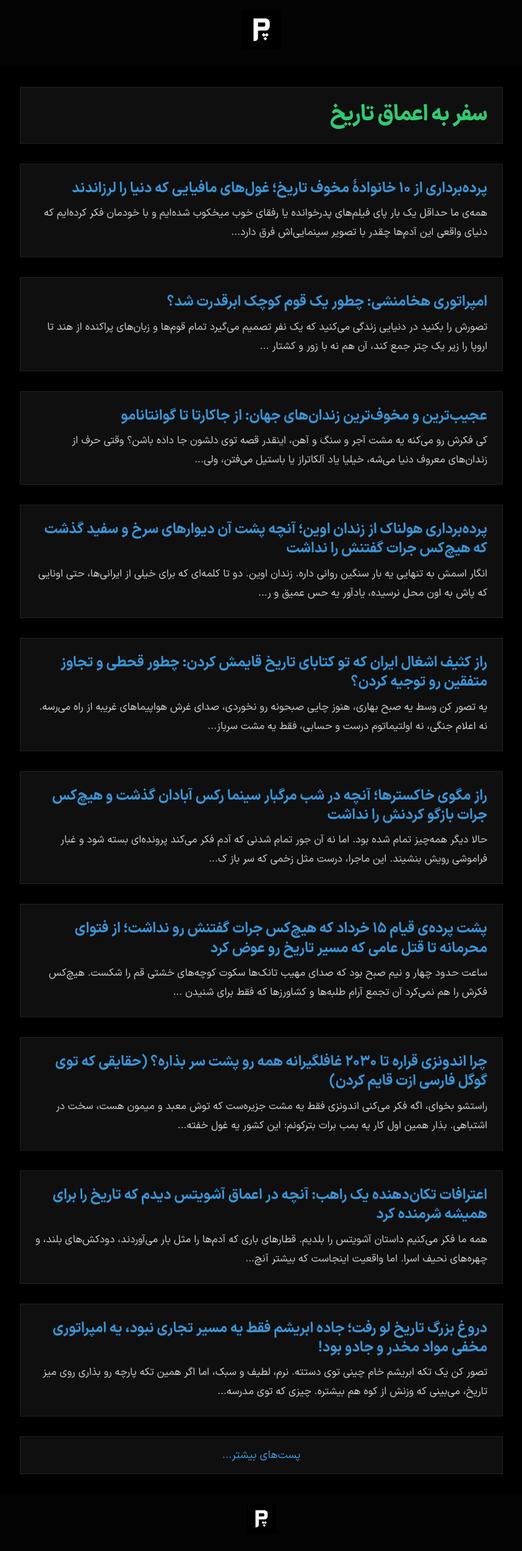
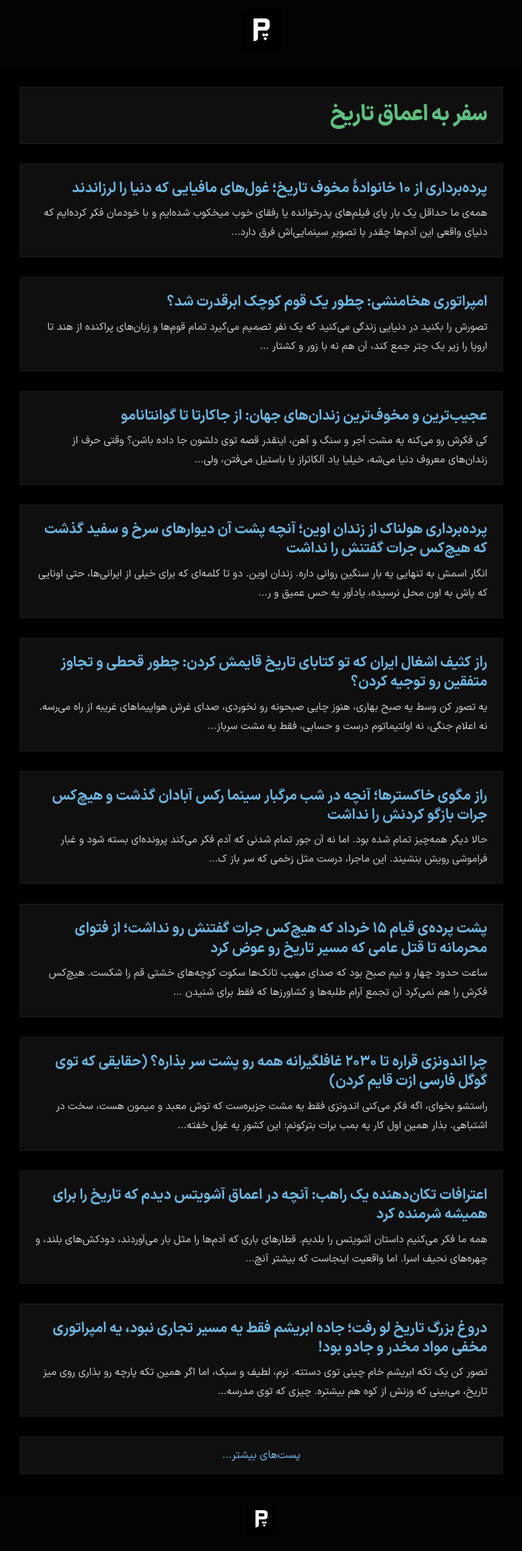
Before and after one commit to darkblog/darkblog.github.io, a Jekyll site: the page built from index.html, in a window 1280 px wide. Shown: the whole page at 62% size, without its empty margins (218-1061 px from the left). Built offline with Jekyll 4.4.1, drawn with Linux system fonts in a browser that asks for light colours.

Commit message:
Update default.html

```diff
--- a/_layouts/default.html
+++ b/_layouts/default.html
@@ -39,14 +39,14 @@
             --text: #ffffff;
             --text-light: #cccccc;
             --text-accent: #ffb48a;
-            --text-green: #2ecc71;
-            --text-blue: #3498db;
+            --text-green: #5dbe7e;
+            --text-blue: #6bb5e0;
             --border: #333333;
             --accent: #ffffff;
             --card-bg: #080808;
             --more-card-bg: #0f0f0f;
             --more-card-border: rgba(255, 255, 255, 0.07);
-            --more-card-hover-border: rgba(52, 152, 219, 0.5);
+            --more-card-hover-border: rgba(107, 181, 224, 0.5);
             --header-footer-bg: #040404;
             --blockquote-bg: #111111;
             --table-header-bg: #1a1a1a;
```
